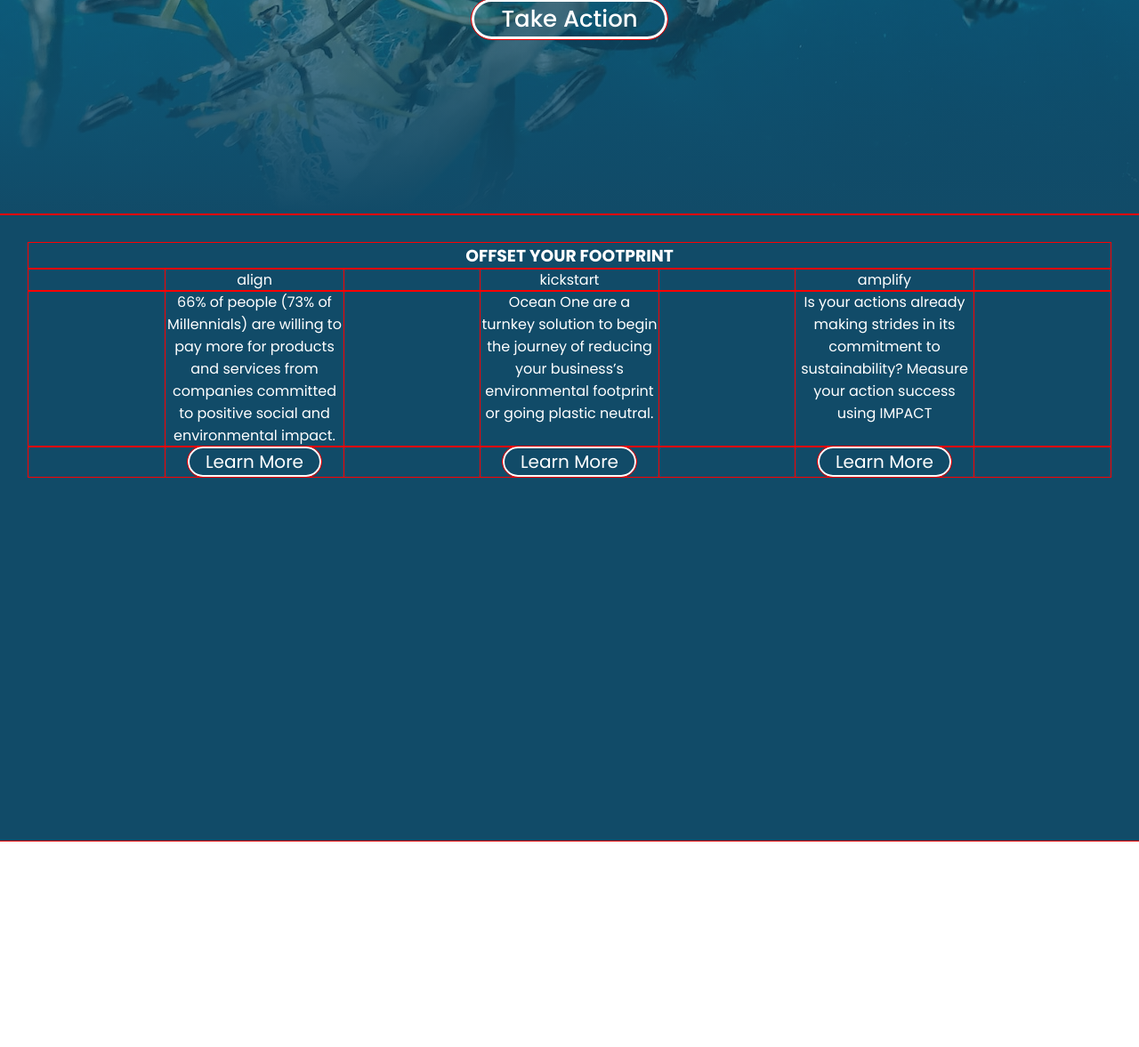
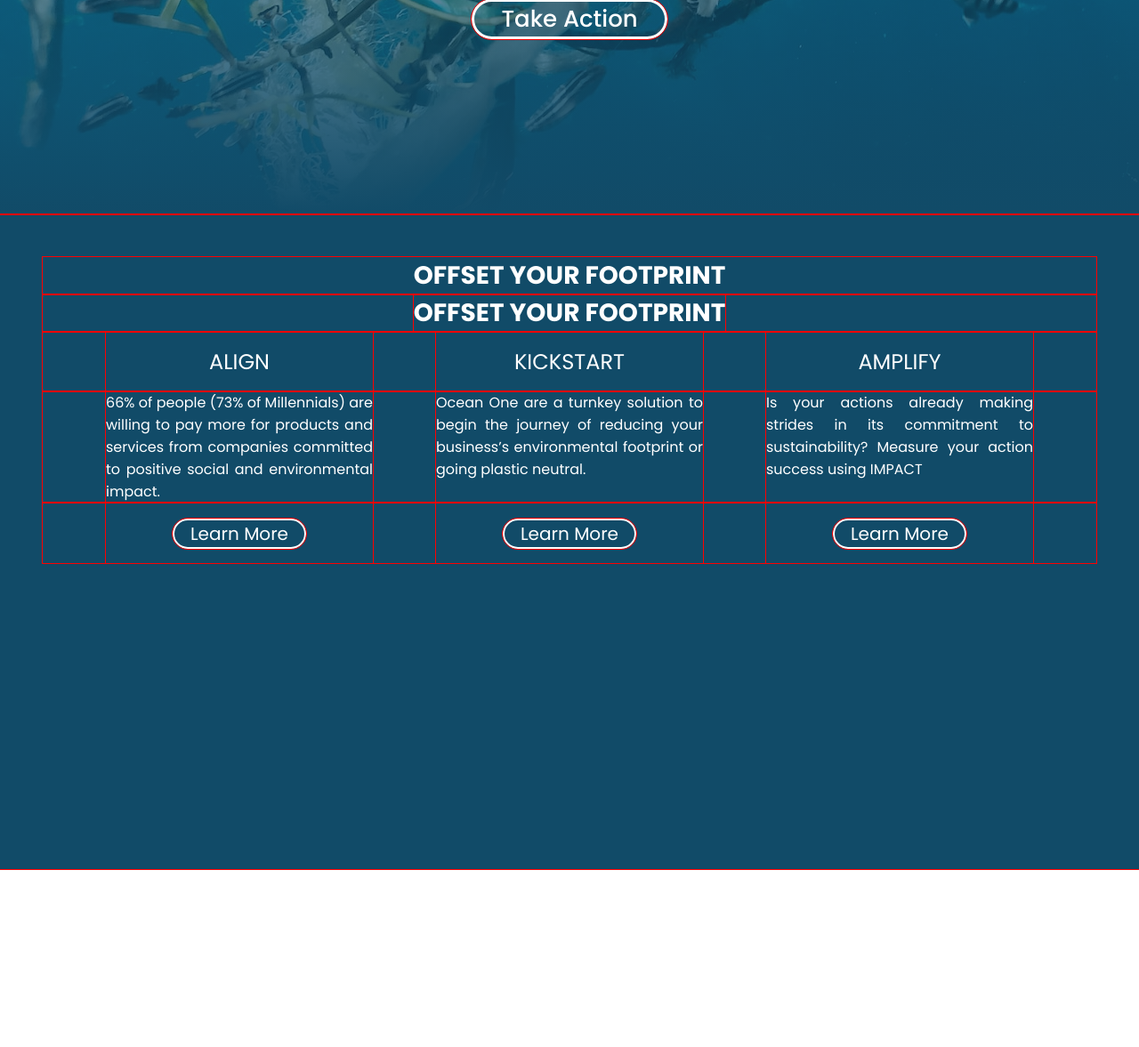
Before and after one commit to aminhnh/ocean-one-ppw, a PHP site: page / in a window 1280 px wide. Shown: the part 559-1736 px from the top of the page at 89% size. Before the commit the page ends 1505 px from the top, so only its background shows below. Run offline with PHP 8.4, Linux system fonts and the light colour scheme.

Commit message:
page-2 alignment

```diff
--- a/index.html
+++ b/index.html
@@ -28,12 +28,17 @@
       <button class="btn-main">Take Action</button>
     </div>
     <div class="page-2">
-      <h3>OFFSET YOUR FOOTPRINT</h3>
+      <div class="row">
+        <h3>OFFSET YOUR FOOTPRINT</h3>
+      </div>
       <div class="row">
         <div class="col">
-          <div>align</div>
-          <div>kickstart</div>
-          <div>amplify</div>
+          <h3>OFFSET YOUR FOOTPRINT</h3>
+        </div>
+        <div class="col">
+          <div>ALIGN</div>
+          <div>KICKSTART</div>
+          <div>AMPLIFY</div>
         </div>
         <div class="col">
           <p>
--- a/style/style.css
+++ b/style/style.css
@@ -89,11 +89,20 @@ li a:hover {
   background-color: rgba(0, 0, 0, 0.141);
 }
 .page-2 {
-  /* text-justify: inter-word; */
   background-color: #114b68;
   height: 80vh;
   padding: 2em;
   text-align: center;
+  font-size: 24px;
+  /* display: flex;
+  flex-direction: column; */
+}
+.page-2 div {
+  /* display: flex; */
+}
+.page-2 h3 {
+  /* display: flex; */
+  /* padding-left: 100px; */
 }
 .row {
   /* justify-content: space-around; */
@@ -107,9 +116,10 @@ li a:hover {
   flex-direction: row;
 }
 .col div {
-  width: 200px;
+  width: 300px;
+  padding: 1rem 0;
 }
 .col p {
-  /* padding: 0 2rem; */
-  width: 200px;
+  width: 300px;
+  text-align: justify;
 }
```
